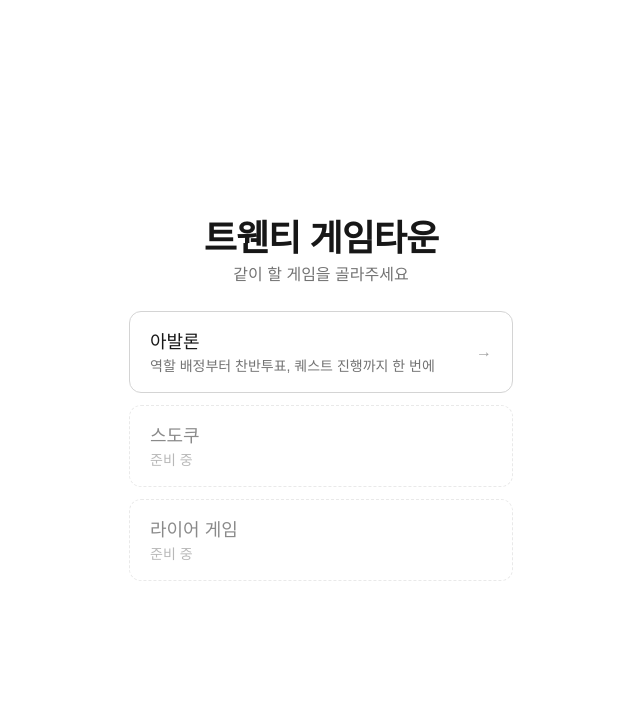
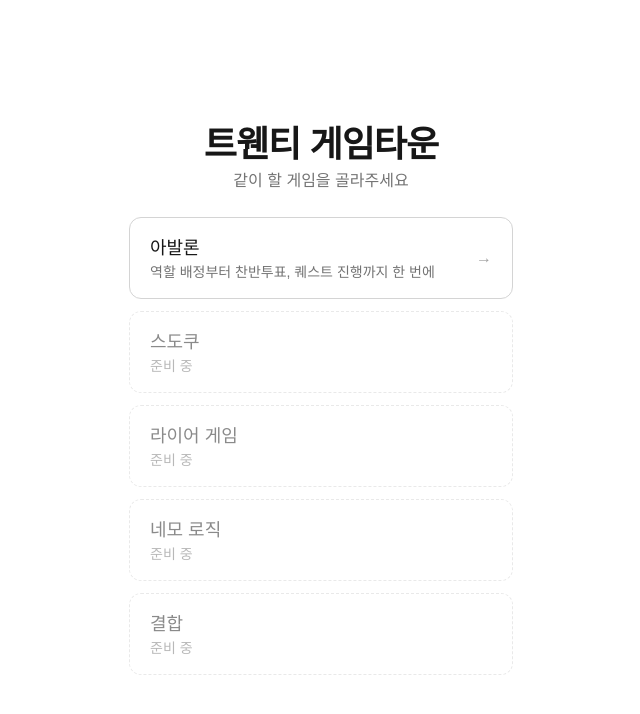
Before and after one commit to kimgoeun/avalon, a Next.js app: page / in a window 1280 px wide. Shown: the top 714 px of the page, without its empty margins (319-959 px from the left). Built offline with nearby package versions, Linux system fonts and the light colour scheme.

Commit message:
Add 네모 로직 and 결합 placeholder cards to the game hub

```diff
--- a/src/app/page.tsx
+++ b/src/app/page.tsx
@@ -23,6 +23,18 @@ const GAMES: GameEntry[] = [
   {
     slug: "liar-game",
     name: "라이어 게임",
+    description: "준비 중",
+    available: false,
+  },
+  {
+    slug: "nonogram",
+    name: "네모 로직",
+    description: "준비 중",
+    available: false,
+  },
+  {
+    slug: "gyeolhap",
+    name: "결합",
     description: "준비 중",
     available: false,
   },
```
